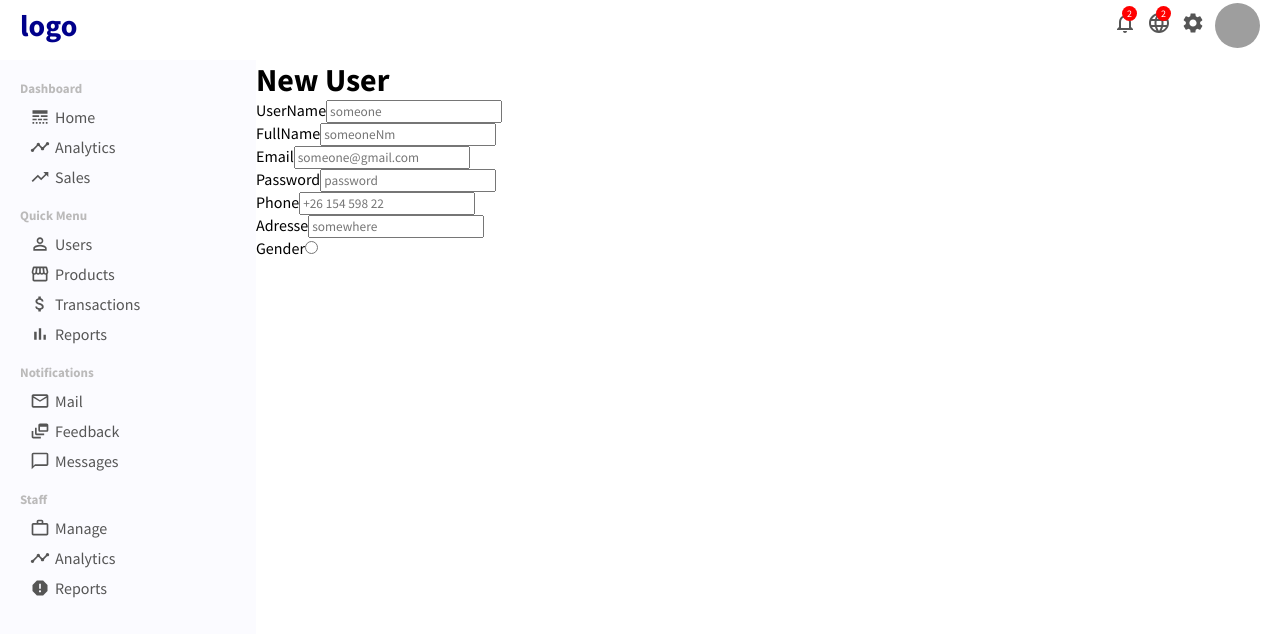
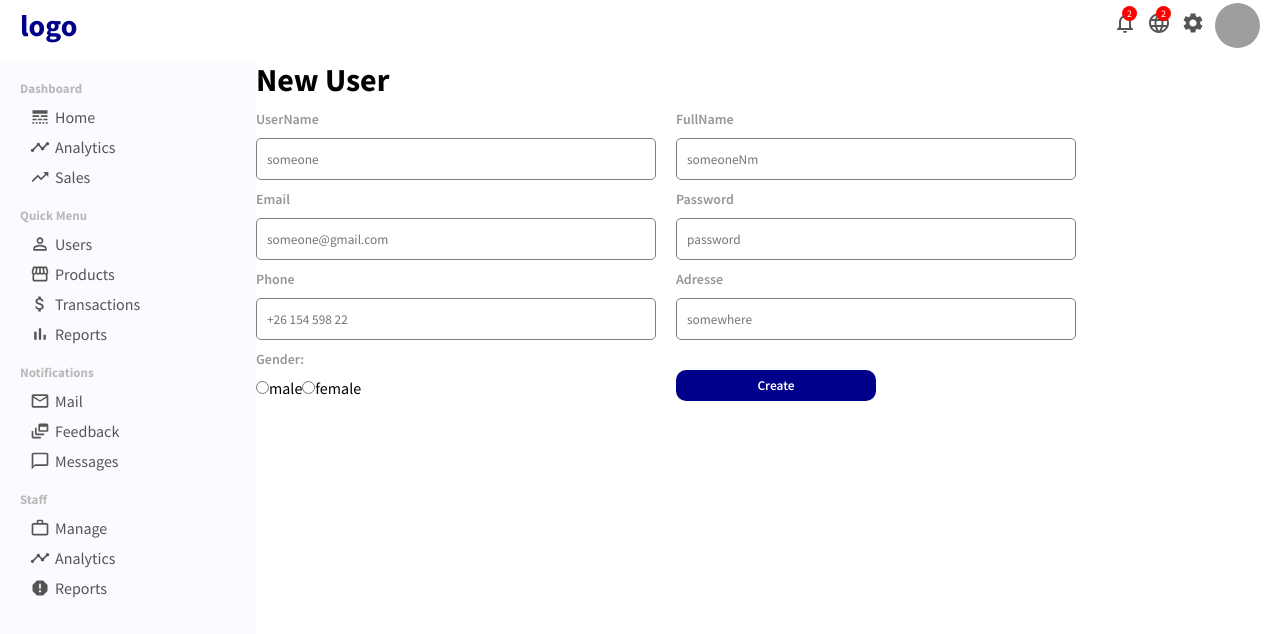
Before and after one commit to ahmed-bs/reactproj, a React (Create React App) app in the folder reactproject/: page /newUser in a window 1280 px wide. Shown: the top 634 px of the page. Built offline with nearby package versions, Linux system fonts and the light colour scheme; grey boxes are pictures that could not be loaded.

Commit message:
new User + adding new product

```diff
--- a/reactproject/src/app.css
+++ b/reactproject/src/app.css
@@ -2,3 +2,7 @@
     display: flex;
     margin-top: 10px;
 }
+.link{
+    text-decoration: none;
+    color: inherit;
+}
--- a/reactproject/src/components/sidebar/Sidebar.jsx
+++ b/reactproject/src/components/sidebar/Sidebar.jsx
@@ -13,6 +13,7 @@ import {
   WorkOutline,
   Report,
 } from "@material-ui/icons";
+import { Link } from "react-router-dom";
 export default function Sidebar() {
   return (
     <div className="sidebar">
@@ -20,10 +21,12 @@ export default function Sidebar() {
         <div className="sidebarMenu">
           <h3 className="sidebarTitle">Dashboard</h3>
           <ul className="sidebarList">
+          <Link to="/" className="link">
             <li className="sidebarListItem">
               <LineStyle className="sidebarIcon active" />
               Home
             </li>
+            </Link>
             <li className="sidebarListItem">
               <Timeline className="sidebarIcon" />
               Analytics
@@ -37,15 +40,18 @@ export default function Sidebar() {
         <div className="sidebarMenu">
           <h3 className="sidebarTitle">Quick Menu</h3>
           <ul className="sidebarList">
+            <Link to="/users" className="link">
             <li className="sidebarListItem">
               <PermIdentity className="sidebarIcon" />
               Users
             </li>
-
+            </Link>
+            <Link to="/products" className="link">
             <li className="sidebarListItem">
               <Storefront className="sidebarIcon" />
               Products
             </li>
+            </Link>
 
             <li className="sidebarListItem">
               <AttachMoney className="sidebarIcon" />
--- a/reactproject/src/pages/newPage/NewUser.jsx
+++ b/reactproject/src/pages/newPage/NewUser.jsx
@@ -32,9 +32,15 @@ export default function NewUser() {
                    <input type="text" placeholder="somewhere"/>
                </div>
                <div className="newUserItem">
-                   <label >Gender</label>
+                   <label >Gender:</label>
+                   <div className="newUserGEnder">
                    <input type="radio" name="male" id="male" value="male"/>
+                   <label for="male">male</label>
+                   <input type="radio" name="female" id="female" value="female"/>
+                   <label for="female">female</label>
+                   </div>
                </div>
+               <button className="newUserButton">Create</button>
            </form>
         </div>
     )
--- a/reactproject/src/pages/newPage/newUser.css
+++ b/reactproject/src/pages/newPage/newUser.css
@@ -1,3 +1,50 @@
 .newUser{
     flex: 4;
 }
+.newUserForm {
+    display: flex;
+    flex-wrap: wrap;
+  }
+
+  .newUserItem {
+    width: 400px;
+    display: flex;
+    flex-direction: column;
+    margin-top: 10px;
+    margin-right: 20px;
+  }
+
+  .newUserItem > label {
+    margin-bottom: 10px;
+    font-size: 14px;
+    font-weight: 600;
+    color: rgb(151, 150, 150);
+  }
+
+  .newUserItem > input {
+    height: 20px;
+    padding: 10px;
+    border: 1px solid gray;
+    border-radius: 5px;
+  }
+
+  .newUserGender > input {
+    margin-top: 15px;
+  }
+
+  .newUserGender>label{
+      margin: 10px;
+      font-size: 18px;
+      color: #555;
+  }
+  .newUserButton{
+    width: 200px;
+    border: none;
+    background-color: darkblue;
+    color: white;
+    padding: 7px 10px;
+    font-weight: 600;
+    border-radius: 10px;
+    margin-top: 30px;
+    cursor: pointer;
+}
```
Also changed, not shown: reactproject/src/pages/productList/ProductList.jsx (added, +9 -0 lines), reactproject/src/pages/productList/productList.css (added).
